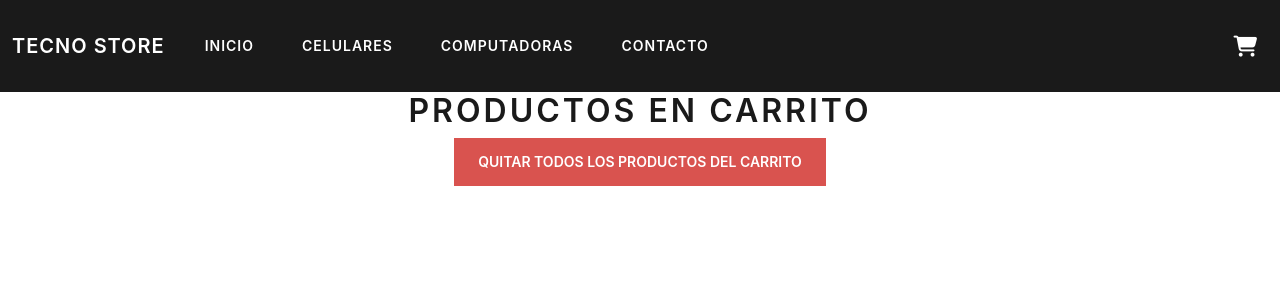
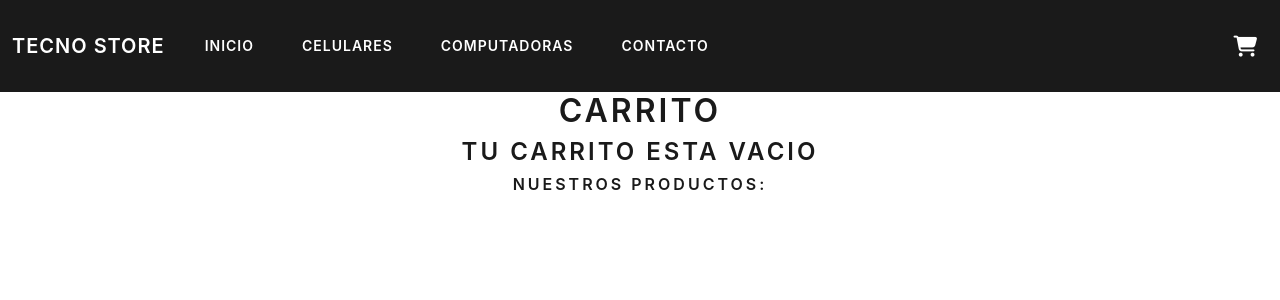
Before and after one commit to lao7272/tecno-store, a React (Create React App) app in the folder tecno-store/: page /cart in a window 1280 px wide. Shown: the top 300 px of the page. Built offline with nearby package versions, Linux system fonts and the light colour scheme.

Commit message:
Cart view hecho

```diff
--- a/tecno-store/src/components/CartContainer/CartContainer.js
+++ b/tecno-store/src/components/CartContainer/CartContainer.js
@@ -1,18 +1,40 @@
-import React, { useContext } from 'react';
+import React, { useContext, useEffect, useState } from 'react';
 import { CartContext } from '../../context/CartContext';
 
 
 export const CartContainer = () => {
-    const {productCartList, removeProduct, clear} = useContext(CartContext);
+    const {productCartList, removeProduct, clear, total, } = useContext(CartContext);
+    const [ifEmptyCart, setIfEmptyCart] = useState(true);
+
+
+    useEffect(()=>{
+        if(productCartList.length !== 0){
+            setIfEmptyCart(false);
+        } else {
+            setIfEmptyCart(true);
+        }
+        console.log(total(productCartList))
+    },[productCartList]);
 
 
     return (
+
         <div>
-            <h1>Productos en carrito</h1>
+            <h1>Carrito</h1>
+            {
+
+                    ifEmptyCart ?
+                    <div>
+                        <h3>Tu carrito esta vacio</h3>
+                        <h5>Nuestros productos: </h5>
+
+                    </div>
+                    :
+            <>
             <div className='cartProducts'>
                 {
                     productCartList.map(item => (
-                    <>
+
                         <div key={item.id} className="card border-primary mb-3 m-3 cardItem" >
                             <div className="card-header"><h3>{item.title}</h3></div>
                             <div className="card-body ">
@@ -20,7 +42,7 @@ export const CartContainer = () => {
                             </div>
 
                             <div className="card-body row">
-                                <h5>Precio: {item.price}</h5>
+                                <h5>Precio: ${item.price}</h5>
                                 <h5>Cantidad: {item.quant}</h5>
                             </div>
                             <div className='deleteProduct'>
@@ -28,15 +50,19 @@ export const CartContainer = () => {
                             </div>
                         </div>
 
-                    </>
-                    ))
-                }
+
+
+                ))}
             </div>
             <div>
                 <button onClick={clear} className='btn btn-danger'>
                     Quitar todos los productos del carrito
                 </button>
             </div>
+            <h3>Total: {total(productCartList)}</h3>
+            </>
+            }
         </div>
+
     )
 }
--- a/tecno-store/src/components/Item/Item.js
+++ b/tecno-store/src/components/Item/Item.js
@@ -10,7 +10,7 @@ export const Item = ({item}) => {
                 </div>
 
                 <div className="card-body row">
-                <h5>Precio: {item.price}</h5>
+                <h5>Precio: ${item.price}</h5>
                 </div>
                 <div>
                     <button  className="btn btn-info " type="button">Info</button>
--- a/tecno-store/src/components/ItemDetail/ItemDetail.js
+++ b/tecno-store/src/components/ItemDetail/ItemDetail.js
@@ -1,14 +1,16 @@
-import { useContext } from "react"
+import { useContext, useState } from "react"
 import { CartContext } from "../../context/CartContext"
 import { ItemCount } from "../ItemCount/ItemCount"
 
 export const ItemDetail = ({item}) => {
     const {addProduct} = useContext(CartContext);
+
     const onAdd = (quantProd, reseve) => {
         let newProduct = {...item}
         newProduct.quant = quantProd;
         addProduct(newProduct);
     }
+
     return(
         <>
                 <div key={item.id} className="card border-primary mb-3 cardItem" >
--- a/tecno-store/src/components/ItemDetailContainer/ItemDetailContainer.js
+++ b/tecno-store/src/components/ItemDetailContainer/ItemDetailContainer.js
@@ -6,14 +6,14 @@ import { useParams } from "react-router-dom";
 
 export const ItemDetailContainer = () => {
     const [item, setItem] = useState([]);
-
+    const [loading, setLoading] = useState(true);
     const {productId} = useParams();
     const getItem = () => {
         return new Promise((resolve, reject) => {
             setTimeout(() => {
                 const itemId = arrProducts.filter(itm => itm.id == productId);
-
                 resolve(itemId[0]);
+                setLoading(false);
             }, 2000);
         });
     }
@@ -26,9 +26,14 @@ export const ItemDetailContainer = () => {
     },[productId]);
 
     return(
+        <>
+        {loading ? <h3>Cargando</h3>
+        :
         <div className="itemDetailContainer">
             <h4>Item Detail</h4>
             <ItemDetail item={item}/>
         </div>
+    }
+    </>
     )
 }
--- a/tecno-store/src/components/ItemListContainer/ItemListContainer.js
+++ b/tecno-store/src/components/ItemListContainer/ItemListContainer.js
@@ -8,10 +8,12 @@ export const ItemListContainer = () => {
     const {tipoProducto} = useParams();
 
     const [products, setProducts] = useState([]);
+    const [loading, setLoading] = useState(true);
 
     const productsPromise = new Promise((resolve, reject) => {
         setTimeout(() => {
             resolve(arrProducts);
+            setLoading(false)
         }, 2000);
     });
 
@@ -32,7 +34,11 @@ export const ItemListContainer = () => {
 
     return(
         <main>
+            {
+            loading ? <h3>Cargando</h3>
+            :
             <ItemList items={products}/>
+            }
         </main>
     )
 }
--- a/tecno-store/src/components/arrProducts/arrProducts.js
+++ b/tecno-store/src/components/arrProducts/arrProducts.js
@@ -7,13 +7,13 @@ import samsungS21 from '../../assets/img/celular-samsung-S21.png';
 import celularApple from '../../assets/img/celular-apple.png';
 import celularMotorola from '../../assets/img/celular-motorola.png';
 export const arrProducts = [
-    {id: 1, title: "Lenovo", price: "$180000", pictureUrl: laptopLenovo, category:'computadoras', stock: 54, quant:0},
-    {id: 2, title: "macbook pro 16", price: "$500000", pictureUrl: macbook, category:'computadoras', stock: 15, quant:0},
-    {id: 3, title: "Galaxy book 15", price: "$180000", pictureUrl: galaxyBook, category:'computadoras', stock: 47, quant:0},
-    {id: 4, title: "Matebook x pro", price: "$180000", pictureUrl: matebook, category:'computadoras', stock: 23, quant:0},
-    {id: 5, title: "Moto g-60", price: "$150000", pictureUrl: celularMotorola, category:'celulares', stock: 26, quant:0},
-    {id: 6, title: "Iphone 11", price: "$180000", pictureUrl: celularApple, category:'celulares', stock: 37, quant:0},
-    {id: 7, title: "Xiaomi 12 pro", price: "$180000", pictureUrl: xiaomi12, category:'celulares', stock: 41, quant:0},
-    {id: 8, title: "Samsung galaxy S21 ", price: "$150000", pictureUrl: samsungS21, category:'celulares', stock: 34, quant:0},
+    {id: 1, title: "Lenovo", price: 180000, pictureUrl: laptopLenovo, category:'computadoras', stock: 54, quant:0},
+    {id: 2, title: "macbook pro 16", price: 500000, pictureUrl: macbook, category:'computadoras', stock: 15, quant:0},
+    {id: 3, title: "Galaxy book 15", price: 180000, pictureUrl: galaxyBook, category:'computadoras', stock: 47, quant:0},
+    {id: 4, title: "Matebook x pro", price: 180000, pictureUrl: matebook, category:'computadoras', stock: 23, quant:0},
+    {id: 5, title: "Moto g-60", price: 150000, pictureUrl: celularMotorola, category:'celulares', stock: 26, quant:0},
+    {id: 6, title: "Iphone 11", price: 180000, pictureUrl: celularApple, category:'celulares', stock: 37, quant:0},
+    {id: 7, title: "Xiaomi 12 pro", price: 180000, pictureUrl: xiaomi12, category:'celulares', stock: 41, quant:0},
+    {id: 8, title: "Samsung galaxy S21 ", price: 150000, pictureUrl: samsungS21, category:'celulares', stock: 34, quant:0},
 
 ]
--- a/tecno-store/src/context/CartContext.js
+++ b/tecno-store/src/context/CartContext.js
@@ -11,22 +11,31 @@ export const CartProvider = ({children}) => {
         const newProduct = productCartList.find(p => p.id === product.id);
 
         if(newProduct){
-            newProduct.quant = product.quant;
+            newProduct.quant = newProduct.quant + product.quant;
         } else {
             const newList = [...productCartList, product];
             setProductCartList(newList);
         }
     }
+
     const removeProduct = (productId) => {
-        const products = [...productCartList]
+        const products = [...productCartList];
         const newList = products.filter(itm=>itm.id !== productId);
         setProductCartList(newList);
     }
     const clear = () => {
         setProductCartList([]);
     }
+
+    const total = (arr) => {
+        let acum = arr.reduce((acum, item) => {
+            return acum += (item.price * item.quant);
+        }, 0);
+
+        return acum
+    }
     return(
-        <CartContext.Provider value={{productCartList, addProduct, removeProduct, clear}}>
+        <CartContext.Provider value={{productCartList, addProduct, removeProduct, clear, total}}>
             {/* Components */}
             {children}
         </CartContext.Provider>
```
Lines whose indentation alone changed are shown as unchanged.
